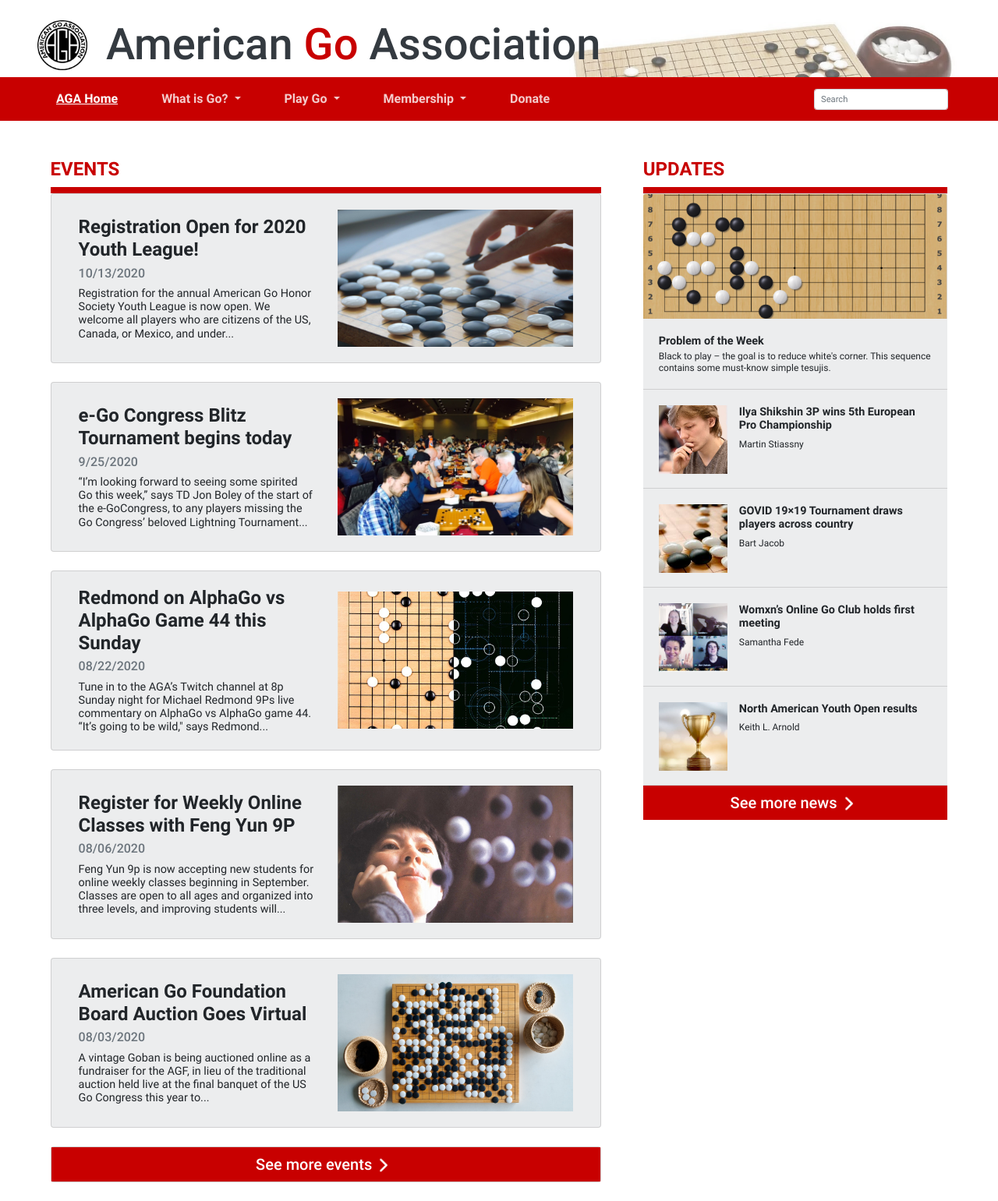
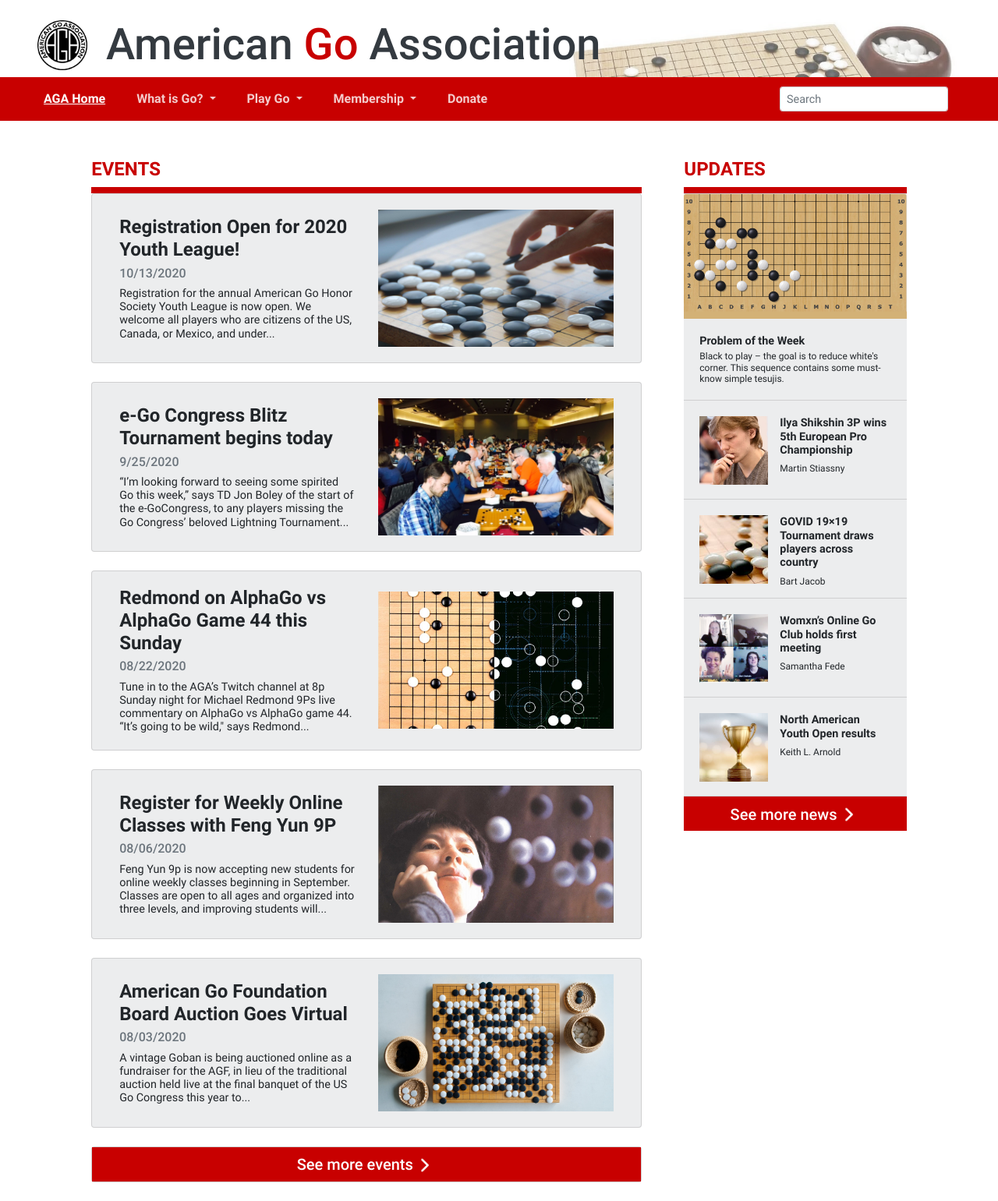
Before and after one commit to melissa-z/american-go-association, a PHP site: page / in a window 1280 px wide. Shown: the whole page at 78% size. Run offline with PHP 8.4, Linux system fonts and the light colour scheme.

Commit message:
final styling changes

```diff
--- a/home.html
+++ b/home.html
@@ -152,7 +152,7 @@
                 </div>
 
                 <!-- UPDATES -->
-                <div class="col-lg-4 col-md-4 pb-4 news">
+                <div class="col-lg-3 col-md-4 pb-4 news">
                     <h4 class="section-header">UPDATES</h4>
                     <div class="container-fluid section-marker"></div>
                     <ul class="list-group list-group-flush">
--- a/index.css
+++ b/index.css
@@ -60,10 +60,6 @@ body {
     background-color: #C80000;
   }
 
-.form-control-sm {
-    font-size: 0.7rem;
-}
-
 .logo {
     width: 2.5em;
     height: 2.5em;
@@ -106,6 +102,10 @@ h1 {
     line-height: 1.2em;
 }
 
+.form-control-sm {
+    font-size: 0.7rem;
+}
+
 /* Small devices (landscape phones, 544px and up) */
 @media (min-width: 544px) {
   h1 {font-size: 2.5rem;}
@@ -136,7 +136,8 @@ h1 {
   .news-title {font-size: 0.9rem}
   .event-img {max-height: 11em;}
   .event-body {padding: 1.25rem;}
-  .navbar-expand-sm .navbar-nav .nav-link {padding-left: 1.5rem; padding-right: 1rem; font-size: 1rem}
+  .form-control-sm {font-size: 0.9rem;}
+  .navbar-expand-sm .navbar-nav .nav-link {padding-left: 0.5rem; padding-right: 1rem; font-size: 1rem}
 }
 
 .event-title, .news-title {
```
